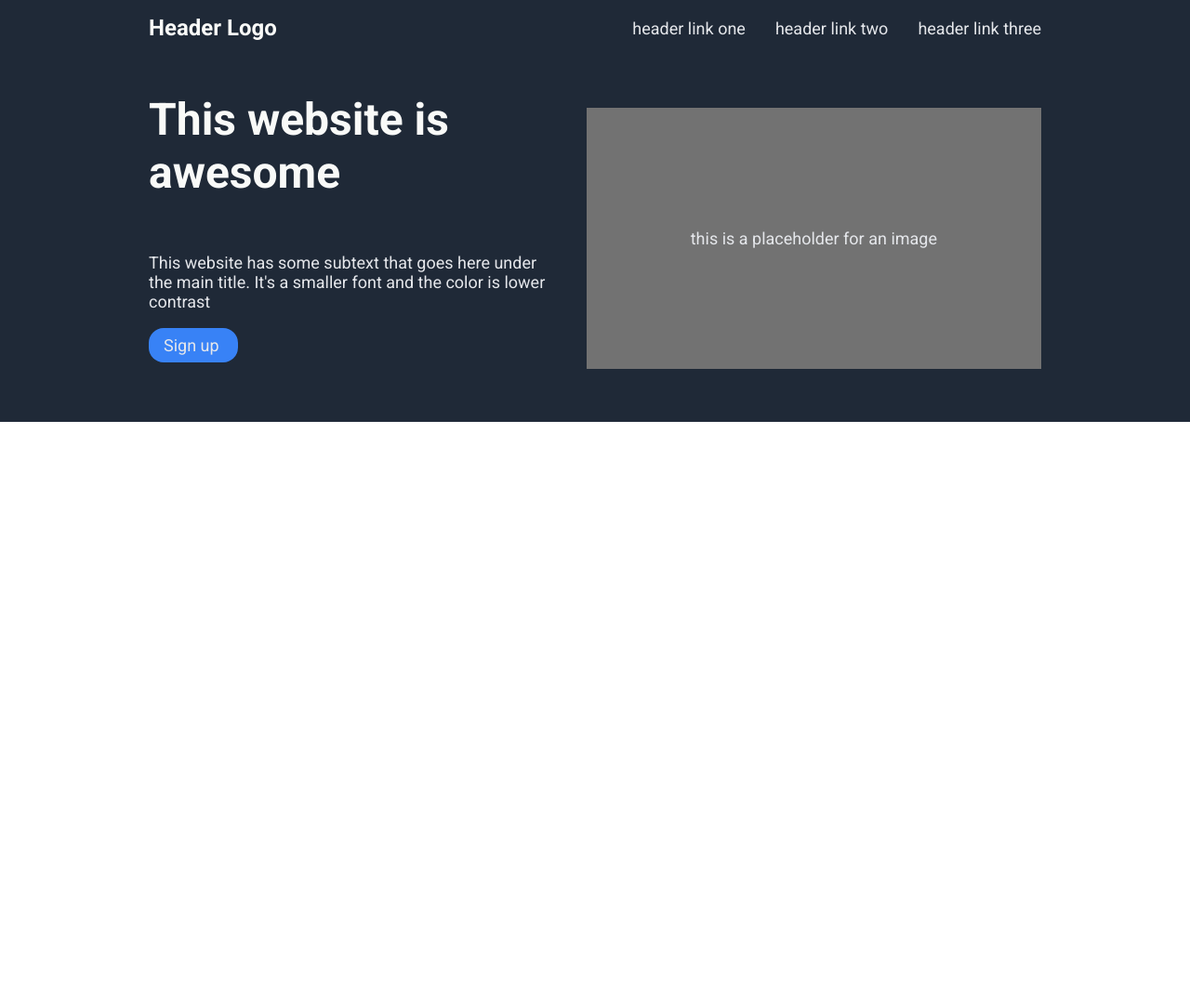
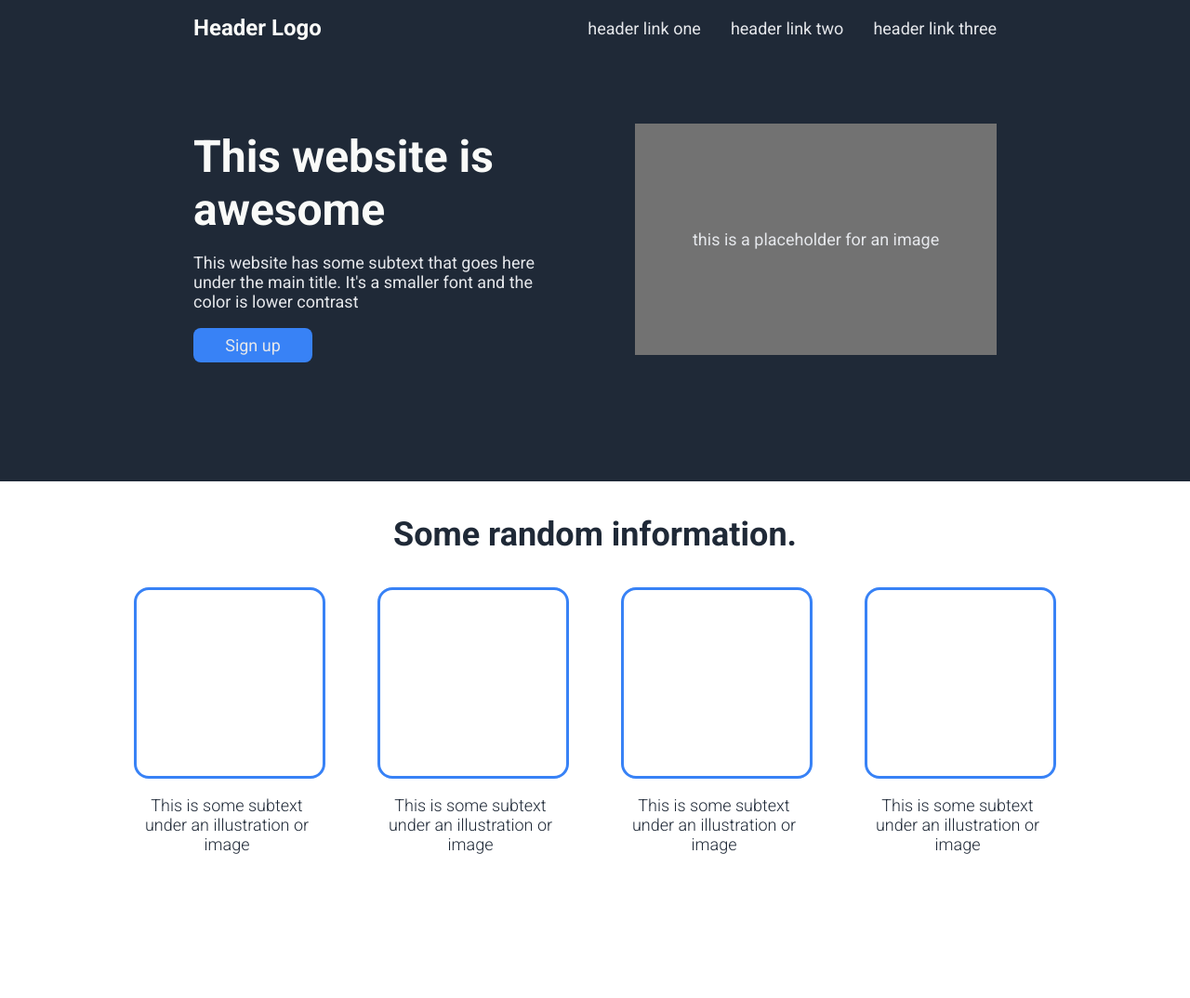
Before and after one commit to Jakubiq/odin-projects, a plain HTML site: page landing/index.html in a window 1280 px wide. Shown: the whole page at 93% size. Before the commit the page ends 800 px from the top, so only its background shows below. Drawn offline with Linux system fonts and the light colour scheme.

Commit message:
Header fix + done underheader

```diff
--- a/landing/index.html
+++ b/landing/index.html
@@ -33,6 +33,29 @@
             </div>
         </div>
     </div>
+    <div class="information">
+        <div class="textInfo">
+            <p>Some random information.</p>
+        </div>
+        <div class="squares">
+            <div class="square">
+                <div class="placeholder"></div>
+                <p>This is some subtext under an illustration or image</p>
+            </div>
+            <div class="square">
+                <div class="placeholder"></div>
+                <p>This is some subtext under an illustration or image</p>
+            </div>
+            <div class="square">
+                <div class="placeholder"></div>
+                <p>This is some subtext under an illustration or image</p>
+            </div>
+            <div class="square">
+                <div class="placeholder"></div>
+                <p>This is some subtext under an illustration or image</p>
+            </div>
+        </div>
+    </div>
 
 </body>
 </html>
--- a/landing/style.css
+++ b/landing/style.css
@@ -1,7 +1,7 @@
 @import url('https://fonts.googleapis.com/css2?family=Roboto:wght@300;400;700&display=swap');
 :root{
     --darkBackground: #1f2937;
-    --headerLogo:#e5e7eb;
+    /* --headerLogo:#e5e7eb;   */
 }
 
 body{
@@ -15,6 +15,7 @@ body{
 
 .mainHeader{
     background-color: var(--darkBackground);
+    padding-bottom: 4rem;
 }
 
 .headerNav{
@@ -22,8 +23,8 @@ body{
     display: flex;
     align-items: center;
     justify-content: space-between;
-    margin-left: 10rem;
-    margin-right: 10rem;
+    margin-left: 13rem;
+    margin-right: 13rem;
 }
 
 .logo h1{
@@ -50,8 +51,8 @@ ul{
     display: flex;
     justify-content: space-between;
     align-items: center;
-    margin-left: 10rem;
-    margin-right: 10rem;
+    margin-left: 13rem;
+    margin-right: 13rem;
 }
 
 .left{
@@ -64,6 +65,8 @@ ul{
     font-size: 48px;
     font-weight: bolder;
     color: #f9faf8;
+    margin: 0;
+    margin-top: 5rem;
 }
 
 .left p{
@@ -74,17 +77,56 @@ ul{
 .left a{
     text-decoration: none;
     font-size: 18px;
+    text-align: center;
     color: #e5e7eb;
     background-color: #3882f6;
     padding: .5rem 1rem;
-    border-radius: 1rem;
+    border-radius: .5rem;
     margin-bottom: 4rem;
-    width: 4rem;
+    width: 6rem;
 }
 
 .right{
     background-color: rgb(114, 114, 114) ;
     color: #e5e7eb;
     font-size: 18px;
-    padding: 7rem;
+    width: 45%;
+    padding-top: 6rem;
+    padding-bottom: 6rem;
+    text-align: center;
 }
+
+.information .textInfo{
+    display: flex;
+    justify-content: center;
+    align-items: center;
+}
+
+.textInfo{
+    font-size: 36px;
+    font-weight: bolder;
+    color: #1f2937;
+}
+
+.squares{
+    display: flex;
+    justify-content: center;
+    align-items: center;
+    gap: 3.5rem;
+}
+
+.squares .placeholder{
+    width: 200px;
+    height: 200px;
+    border: solid .2rem #3882f6;
+    border-radius: 1rem;
+}
+
+.squares p{
+    width: 200px;
+    height: 200px;
+    font-size: 18px;
+    color: #1f2937;
+    font-weight: 200;
+    text-align: center;
+}
```
